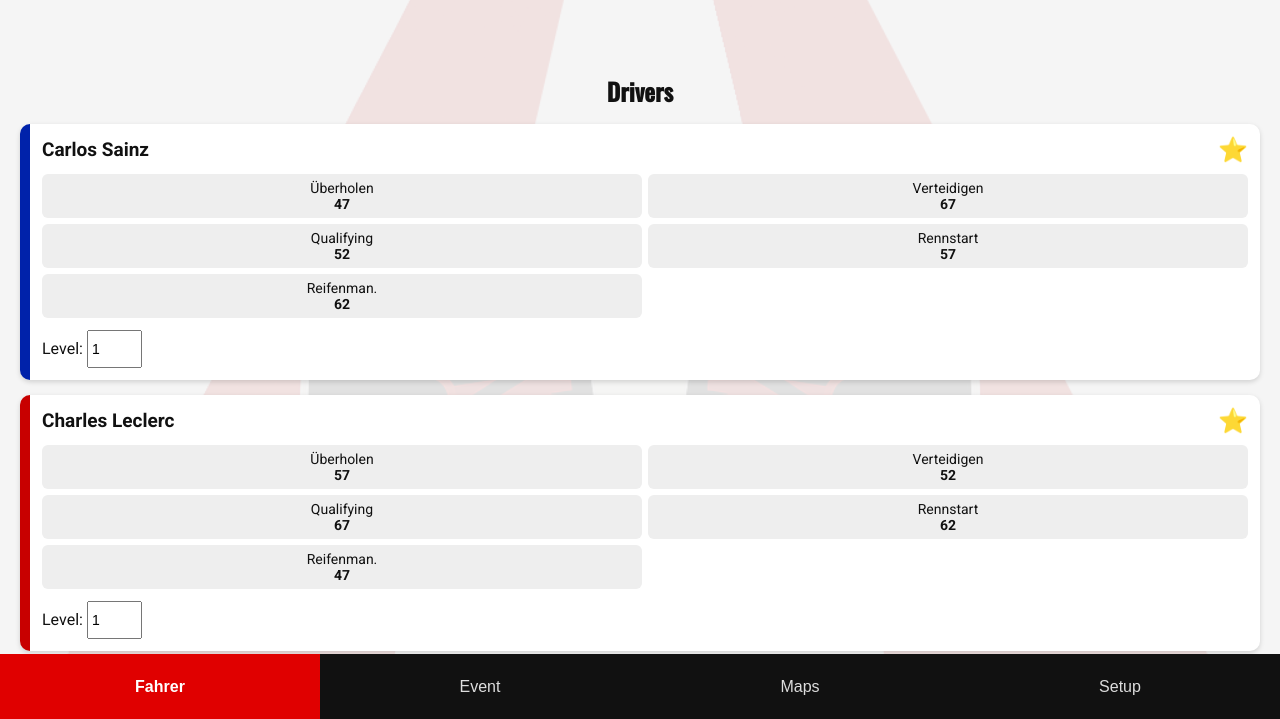
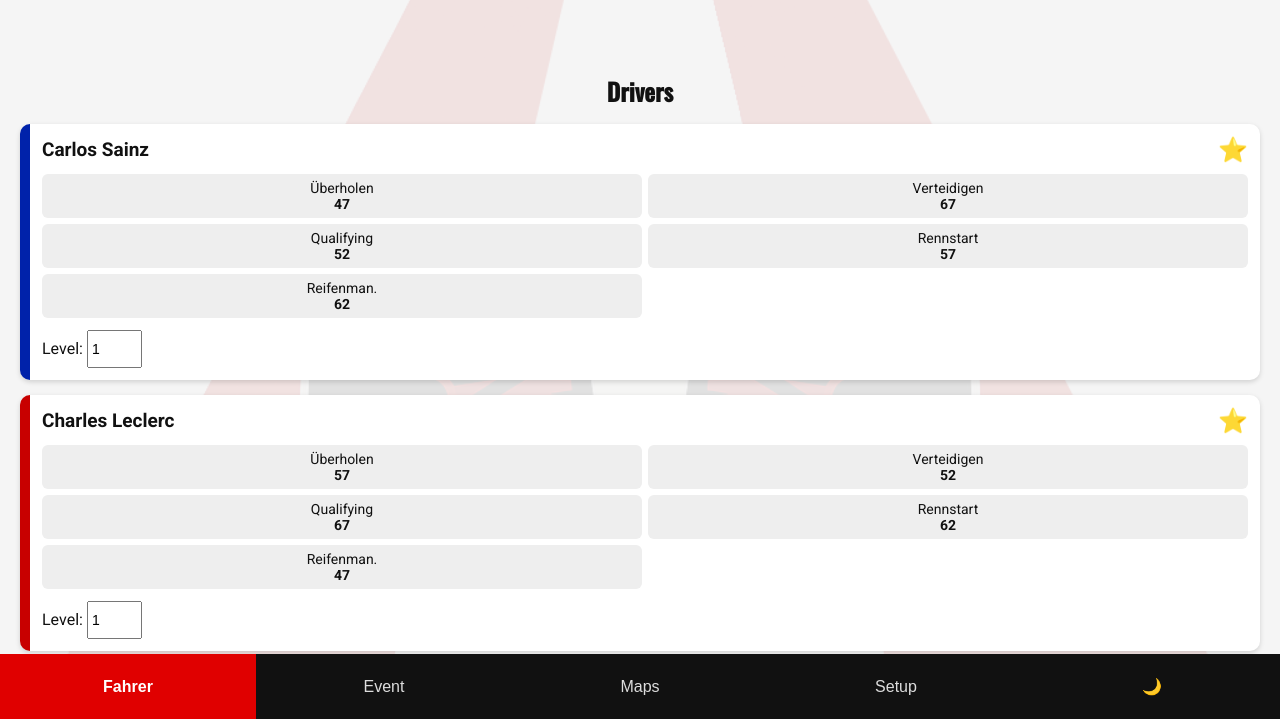
Before and after one commit to NebraQ/F1_Austrian_EPIC, a plain HTML site: page index.html in a window 1280 px wide. Shown: the part 81-800 px from the top of the page. Drawn offline with nearby package versions, Linux system fonts and the light colour scheme.

Commit message:
Add dark mode toggle button to navigation

```diff
--- a/index.html
+++ b/index.html
@@ -75,6 +75,7 @@
         <button data-tab="event" class="nav-btn">Event</button>
         <button data-tab="maps" class="nav-btn">Maps</button>
         <button data-tab="setup" class="nav-btn">Setup</button>
+        <button id="toggleDark" class="nav-btn">🌙</button>
     </nav>
 
     <!-- JS -->
```
